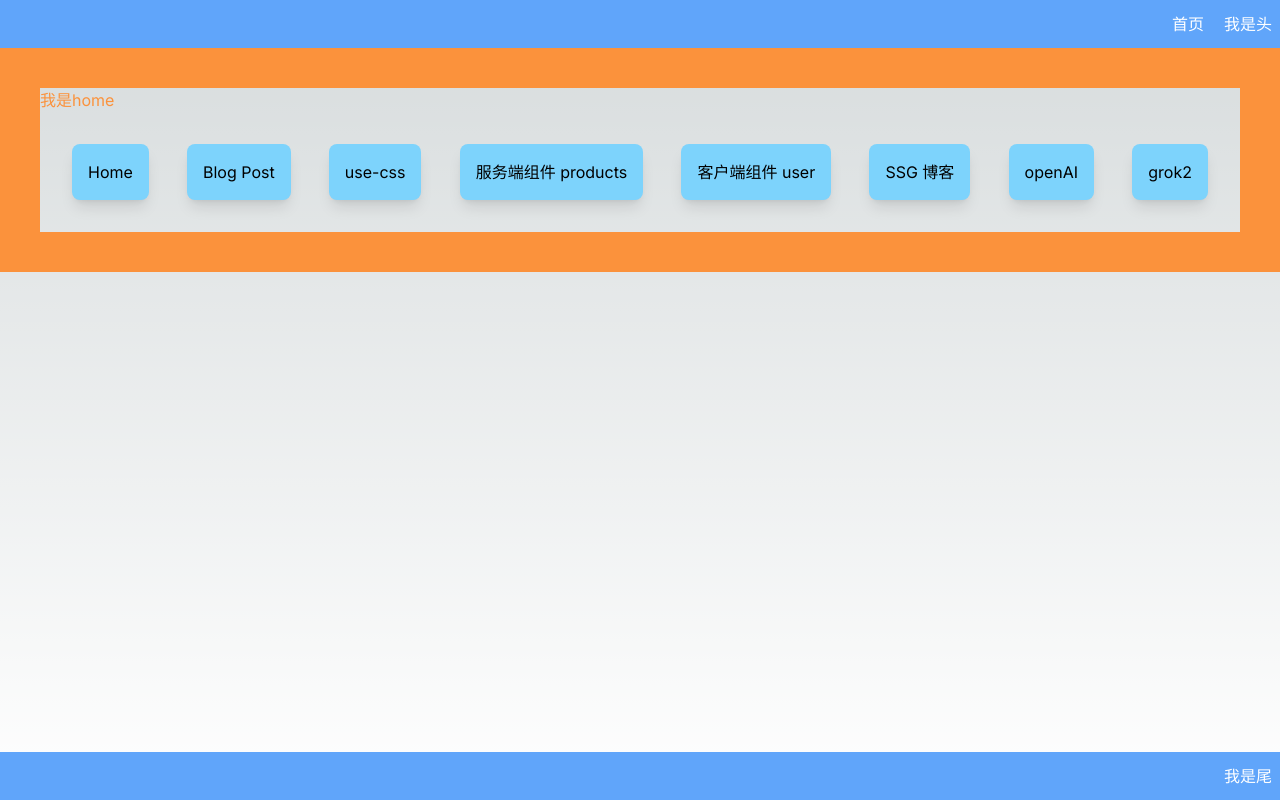
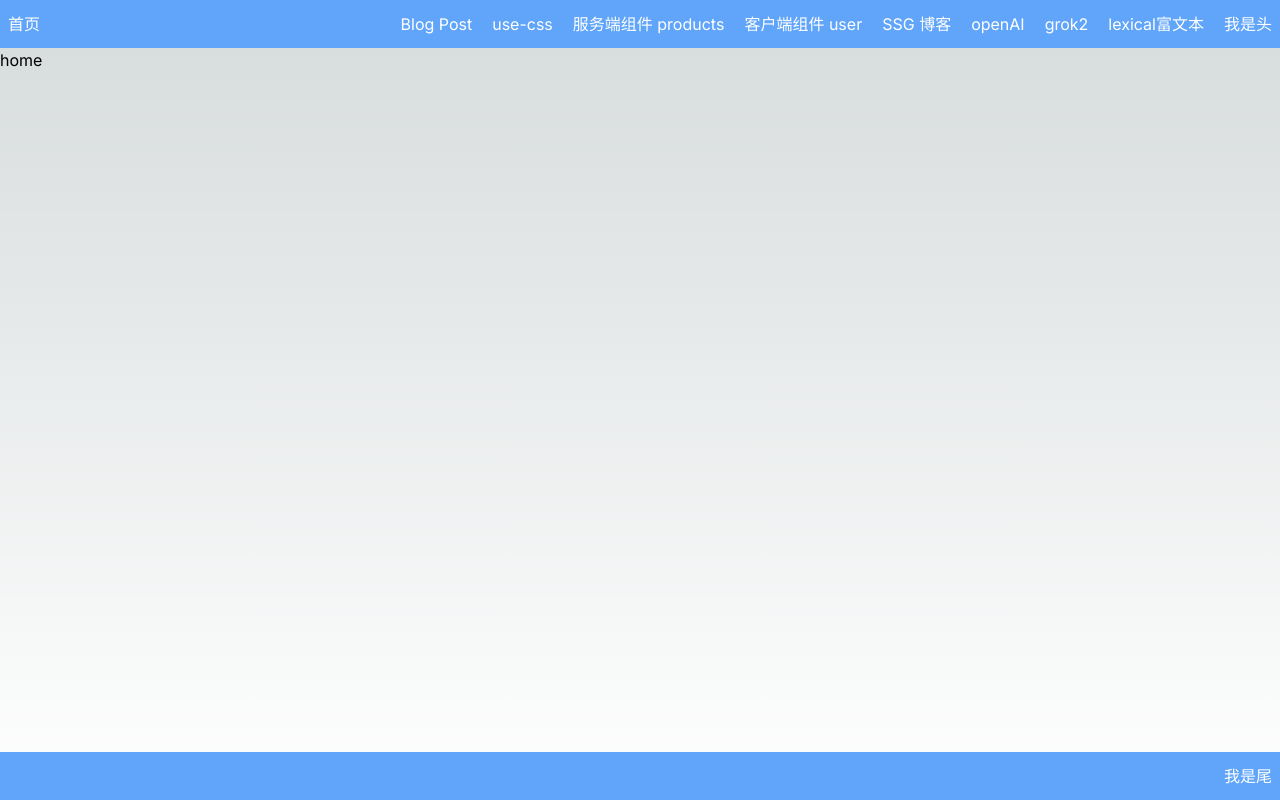
Before and after one commit to vistwang/next-frame, a Next.js app: page / in a window 1280 px wide. Built offline with nearby package versions, Linux system fonts and the light colour scheme.

Commit message:
feat: lexical demo

```diff
--- a/package.json
+++ b/package.json
@@ -10,6 +10,7 @@
     "lint": "next lint"
   },
   "dependencies": {
+    "@lexical/react": "^0.20.0",
     "@types/node": "20.4.5",
     "@types/react": "npm:types-react@19.0.0-rc.1",
     "@types/react-dom": "npm:types-react-dom@19.0.0-rc.1",
@@ -17,6 +18,7 @@
     "cookie": "^1.0.1",
     "eslint": "8.46.0",
     "eslint-config-next": "15.0.1",
+    "lexical": "^0.20.0",
     "next": "15.0.1",
     "openai": "^4.71.1",
     "postcss": "8.4.27",
--- a/src/app/layout.tsx
+++ b/src/app/layout.tsx
@@ -18,9 +18,45 @@
   return (
     <html lang="en" className="h-full bg-gray-100">
       <body className={`${inter.className} h-full justify-between flex flex-col`}>
-        <header className="bg-blue-400 py-3 px-2 text-white text-right"><Link href="/" className="mr-5">
-      首页
-      </Link>我是头</header>
+        <header className="bg-blue-400 py-3 px-2 text-white text-right">
+          <Link className="mr-5 float-left" href="/">
+          首页
+          </Link>
+
+        <Link className="mr-5" href="/posts/first-post">
+          Blog Post
+        </Link>
+
+        <Link className="mr-5" href="/css/use-css">
+          use-css
+        </Link>
+
+        <Link className="mr-5" href="/products">
+          服务端组件 products
+        </Link>
+
+        <Link className="mr-5" href="/user">
+          客户端组件 user
+        </Link>
+
+        <Link className="mr-5" href="/blog">
+          SSG 博客
+        </Link>
+
+        <Link className="mr-5" href="/openai">
+          openAI
+        </Link>
+
+        <Link className="mr-5" href="/grok">
+          grok2
+        </Link>
+        <Link className="mr-5" href="/lexical">
+        lexical富文本
+        </Link>
+          <div className="inline r">
+            我是头
+          </div>
+        </header>
         <main className="flex-1">{children}</main>
         <footer className="bg-blue-400 py-3 px-2 text-white text-right">我是尾</footer>
       </body>
--- a/src/app/page.tsx
+++ b/src/app/page.tsx
@@ -1,50 +1,114 @@
-import Link from 'next/link'
+// 根目录
+export default () => {
+  return <h1>home</h1>
+}
 
-// 根目录
-export default function Index() {
-  return <div className="border-orange-400 border-40">
-    <h1 className='text-orange-400'>我是home</h1>
-    <ul className="flex justify-between relative rounded-xl overflow-auto p-8">
-      <li className="p-4 h-14 rounded-lg flex items-center justify-center bg-sky-300 shadow-lg">
-        <Link href="/">
-          Home
-        </Link>
-      </li>
-      <li className="p-4 h-14 rounded-lg flex items-center justify-center bg-sky-300 shadow-lg">
-        <Link href="/posts/first-post">
-          Blog Post
-        </Link>
-      </li>
-      <li className="p-4 h-14 rounded-lg flex items-center justify-center bg-sky-300 shadow-lg">
-        <Link href="/css/use-css">
-          use-css
-        </Link>
-      </li>
-      <li className="p-4 h-14 rounded-lg flex items-center justify-center bg-sky-300 shadow-lg">
-        <Link href="/products">
-          服务端组件 products
-        </Link>
-      </li>
-      <li className="p-4 h-14 rounded-lg flex items-center justify-center bg-sky-300 shadow-lg">
-        <Link href="/user">
-          客户端组件 user
-        </Link>
-      </li>
-      <li className="p-4 h-14 rounded-lg flex items-center justify-center bg-sky-300 shadow-lg">
-        <Link href="/blog">
-          SSG 博客
-        </Link>
-      </li>
-      <li className="p-4 h-14 rounded-lg flex items-center justify-center bg-sky-300 shadow-lg">
-        <Link href="/openai">
-          openAI
-        </Link>
-      </li>
-      <li className="p-4 h-14 rounded-lg flex items-center justify-center bg-sky-300 shadow-lg">
-        <Link href="/grok">
-          grok2
-        </Link>
-      </li>
-    </ul>
+export function Index() {
+  return <div className="min-h-full">
+  <nav className="bg-gray-800">
+    <div className="mx-auto max-w-7xl px-4 sm:px-6 lg:px-8">
+      <div className="flex h-16 items-center justify-between">
+        <div className="flex items-center">
+          <div className="shrink-0">
+            <img className="size-8" src="https://tailwindui.com/plus/img/logos/mark.svg?color=indigo&shade=500" alt="Your Company" />
+          </div>
+          <div className="hidden md:block">
+            <div className="ml-10 flex items-baseline space-x-4">
+              {/* <!-- Current: "bg-gray-900 text-white", Default: "text-gray-300 hover:bg-gray-700 hover:text-white" --> */}
+              <a href="#" className="rounded-md bg-gray-900 px-3 py-2 text-sm font-medium text-white" aria-current="page">Dashboard</a>
+              <a href="#" className="rounded-md px-3 py-2 text-sm font-medium text-gray-300 hover:bg-gray-700 hover:text-white">Team</a>
+              <a href="#" className="rounded-md px-3 py-2 text-sm font-medium text-gray-300 hover:bg-gray-700 hover:text-white">Projects</a>
+              <a href="#" className="rounded-md px-3 py-2 text-sm font-medium text-gray-300 hover:bg-gray-700 hover:text-white">Calendar</a>
+              <a href="#" className="rounded-md px-3 py-2 text-sm font-medium text-gray-300 hover:bg-gray-700 hover:text-white">Reports</a>
+            </div>
+          </div>
+        </div>
+        <div className="hidden md:block">
+          <div className="ml-4 flex items-center md:ml-6">
+            <button type="button" className="relative rounded-full bg-gray-800 p-1 text-gray-400 hover:text-white focus:outline-none focus:ring-2 focus:ring-white focus:ring-offset-2 focus:ring-offset-gray-800">
+              <span className="absolute -inset-1.5"></span>
+              <span className="sr-only">View notifications</span>
+              <svg className="size-6" fill="none" viewBox="0 0 24 24" stroke-width="1.5" stroke="currentColor" aria-hidden="true" data-slot="icon">
+                <path stroke-linecap="round" stroke-linejoin="round" d="M14.857 17.082a23.848 23.848 0 0 0 5.454-1.31A8.967 8.967 0 0 1 18 9.75V9A6 6 0 0 0 6 9v.75a8.967 8.967 0 0 1-2.312 6.022c1.733.64 3.56 1.085 5.455 1.31m5.714 0a24.255 24.255 0 0 1-5.714 0m5.714 0a3 3 0 1 1-5.714 0" />
+              </svg>
+            </button>
+
+            <div className="relative ml-3">
+              <div>
+                <button type="button" className="relative flex max-w-xs items-center rounded-full bg-gray-800 text-sm focus:outline-none focus:ring-2 focus:ring-white focus:ring-offset-2 focus:ring-offset-gray-800" id="user-menu-button" aria-expanded="false" aria-haspopup="true">
+                  <span className="absolute -inset-1.5"></span>
+                  <span className="sr-only">Open user menu</span>
+                  <img className="size-8 rounded-full" src="https://images.unsplash.com/photo-1472099645785-5658abf4ff4e?ixlib=rb-1.2.1&ixid=eyJhcHBfaWQiOjEyMDd9&auto=format&fit=facearea&facepad=2&w=256&h=256&q=80" alt="" />
+                </button>
+              </div>
+
+              <div className="absolute right-0 z-10 mt-2 w-48 origin-top-right rounded-md bg-white py-1 shadow-lg ring-1 ring-black/5 focus:outline-none" role="menu" aria-orientation="vertical" aria-labelledby="user-menu-button" >
+                {/* <!-- Active: "bg-gray-100 outline-none", Not Active: "" --> */}
+                <a href="#" className="block px-4 py-2 text-sm text-gray-700" role="menuitem"  id="user-menu-item-0">Your Profile</a>
+                <a href="#" className="block px-4 py-2 text-sm text-gray-700" role="menuitem"  id="user-menu-item-1">Settings</a>
+                <a href="#" className="block px-4 py-2 text-sm text-gray-700" role="menuitem"  id="user-menu-item-2">Sign out</a>
+              </div>
+            </div>
+          </div>
+        </div>
+        <div className="-mr-2 flex md:hidden">
+          <button type="button" className="relative inline-flex items-center justify-center rounded-md bg-gray-800 p-2 text-gray-400 hover:bg-gray-700 hover:text-white focus:outline-none focus:ring-2 focus:ring-white focus:ring-offset-2 focus:ring-offset-gray-800" aria-controls="mobile-menu" aria-expanded="false">
+            <span className="absolute -inset-0.5"></span>
+            <span className="sr-only">Open main menu</span>
+            <svg className="block size-6" fill="none" viewBox="0 0 24 24" stroke-width="1.5" stroke="currentColor" aria-hidden="true" data-slot="icon">
+              <path stroke-linecap="round" stroke-linejoin="round" d="M3.75 6.75h16.5M3.75 12h16.5m-16.5 5.25h16.5" />
+            </svg>
+            <svg className="hidden size-6" fill="none" viewBox="0 0 24 24" stroke-width="1.5" stroke="currentColor" aria-hidden="true" data-slot="icon">
+              <path stroke-linecap="round" stroke-linejoin="round" d="M6 18 18 6M6 6l12 12" />
+            </svg>
+          </button>
+        </div>
+      </div>
     </div>
+
+    <div className="md:hidden" id="mobile-menu">
+      <div className="space-y-1 px-2 pb-3 pt-2 sm:px-3">
+        <a href="#" className="block rounded-md bg-gray-900 px-3 py-2 text-base font-medium text-white" aria-current="page">Dashboard</a>
+        <a href="#" className="block rounded-md px-3 py-2 text-base font-medium text-gray-300 hover:bg-gray-700 hover:text-white">Team</a>
+        <a href="#" className="block rounded-md px-3 py-2 text-base font-medium text-gray-300 hover:bg-gray-700 hover:text-white">Projects</a>
+        <a href="#" className="block rounded-md px-3 py-2 text-base font-medium text-gray-300 hover:bg-gray-700 hover:text-white">Calendar</a>
+        <a href="#" className="block rounded-md px-3 py-2 text-base font-medium text-gray-300 hover:bg-gray-700 hover:text-white">Reports</a>
+      </div>
+      <div className="border-t border-gray-700 pb-3 pt-4">
+        <div className="flex items-center px-5">
+          <div className="shrink-0">
+            <img className="size-10 rounded-full" src="https://images.unsplash.com/photo-1472099645785-5658abf4ff4e?ixlib=rb-1.2.1&ixid=eyJhcHBfaWQiOjEyMDd9&auto=format&fit=facearea&facepad=2&w=256&h=256&q=80" alt="" />
+          </div>
+          <div className="ml-3">
+            <div className="text-base/5 font-medium text-white">Tom Cook</div>
+            <div className="text-sm font-medium text-gray-400">tom@example.com</div>
+          </div>
+          <button type="button" className="relative ml-auto shrink-0 rounded-full bg-gray-800 p-1 text-gray-400 hover:text-white focus:outline-none focus:ring-2 focus:ring-white focus:ring-offset-2 focus:ring-offset-gray-800">
+            <span className="absolute -inset-1.5"></span>
+            <span className="sr-only">View notifications</span>
+            <svg className="size-6" fill="none" viewBox="0 0 24 24" stroke-width="1.5" stroke="currentColor" aria-hidden="true" data-slot="icon">
+              <path stroke-linecap="round" stroke-linejoin="round" d="M14.857 17.082a23.848 23.848 0 0 0 5.454-1.31A8.967 8.967 0 0 1 18 9.75V9A6 6 0 0 0 6 9v.75a8.967 8.967 0 0 1-2.312 6.022c1.733.64 3.56 1.085 5.455 1.31m5.714 0a24.255 24.255 0 0 1-5.714 0m5.714 0a3 3 0 1 1-5.714 0" />
+            </svg>
+          </button>
+        </div>
+        <div className="mt-3 space-y-1 px-2">
+          <a href="#" className="block rounded-md px-3 py-2 text-base font-medium text-gray-400 hover:bg-gray-700 hover:text-white">Your Profile</a>
+          <a href="#" className="block rounded-md px-3 py-2 text-base font-medium text-gray-400 hover:bg-gray-700 hover:text-white">Settings</a>
+          <a href="#" className="block rounded-md px-3 py-2 text-base font-medium text-gray-400 hover:bg-gray-700 hover:text-white">Sign out</a>
+        </div>
+      </div>
+    </div>
+  </nav>
+
+  <header className="bg-white shadow">
+    <div className="mx-auto max-w-7xl px-4 py-6 sm:px-6 lg:px-8">
+      <h1 className="text-3xl font-bold tracking-tight text-gray-900">Dashboard</h1>
+    </div>
+  </header>
+  <main>
+    <div className="mx-auto max-w-7xl px-4 py-6 sm:px-6 lg:px-8">
+      Your content
+    </div>
+  </main>
+</div>
 }
```
Also changed, not shown: src/app/lexical/page.tsx (added, +74 -0 lines), 1 other file (tests, documents, lock files or other folders).
